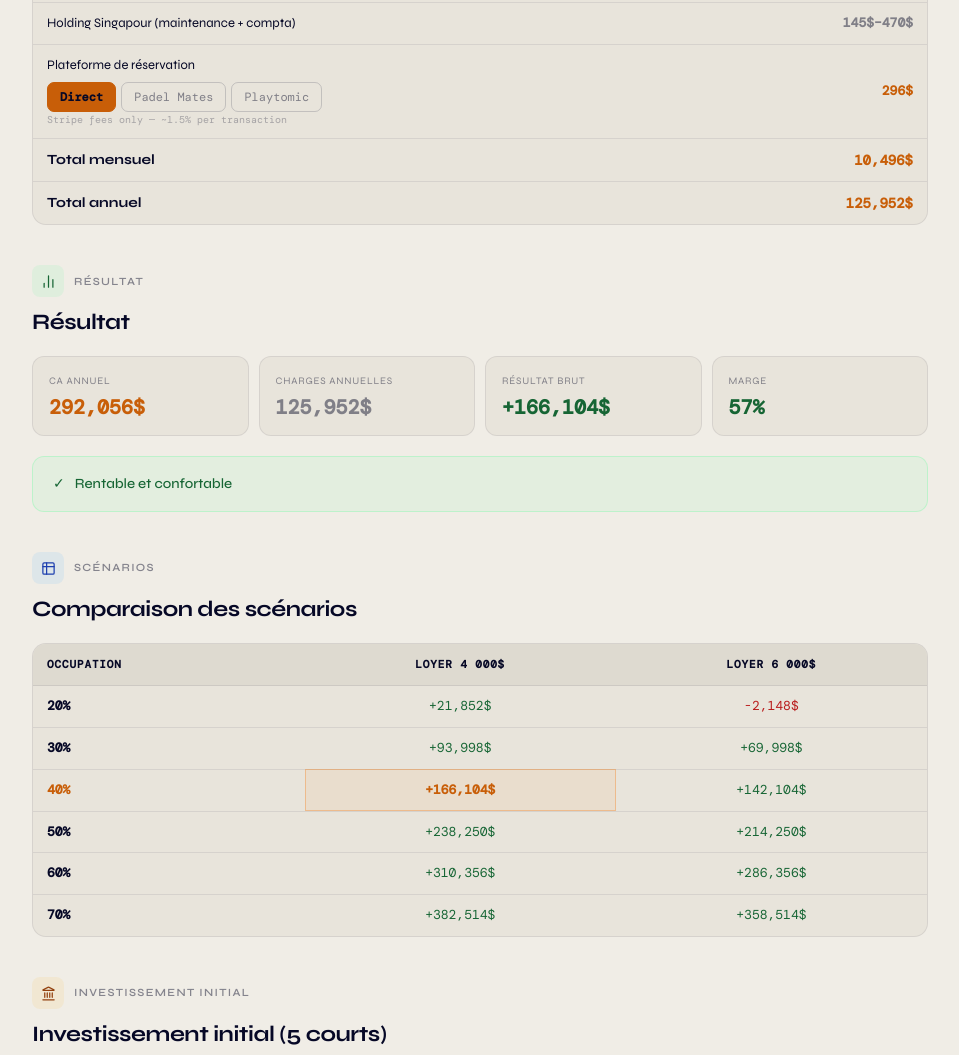
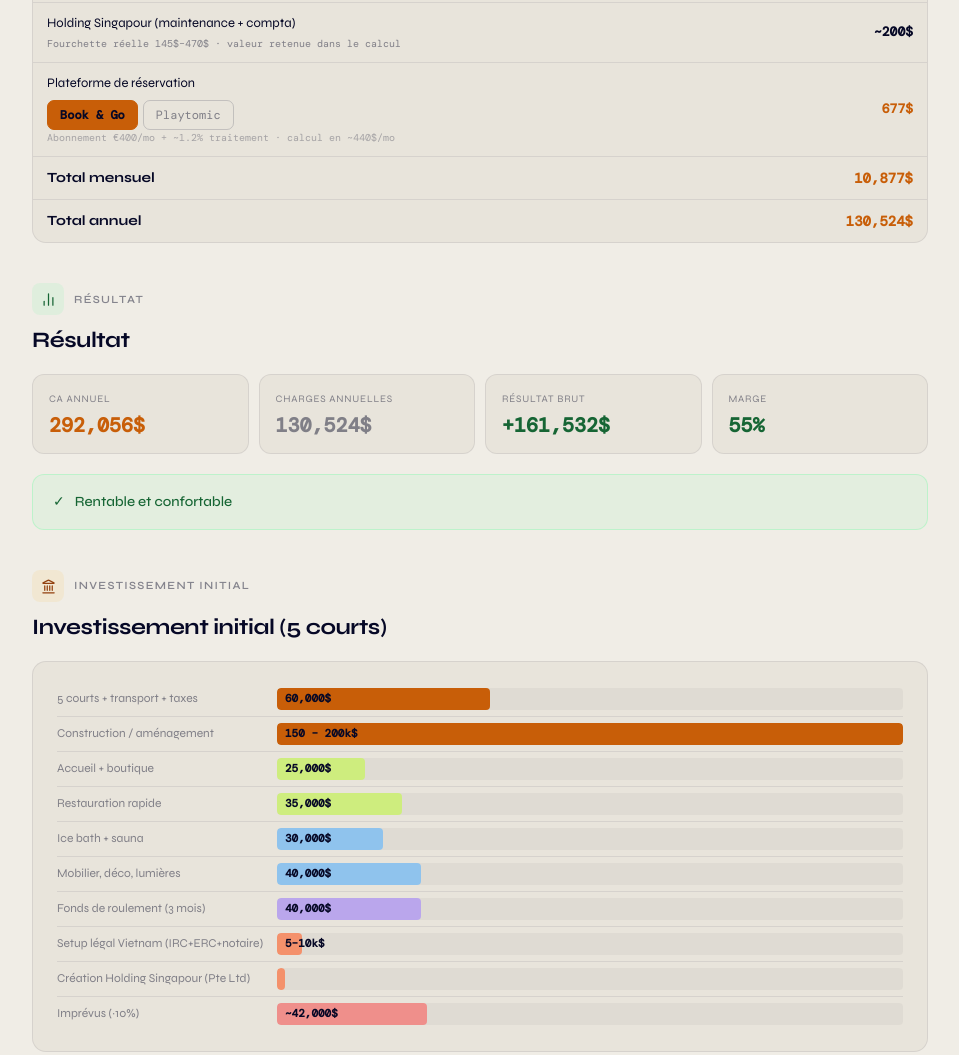
Before and after one commit to Julinhio/chiquita-padel, a website: page financial.html in a window 1280 px wide. Shown: the part 1150-2205 px from the top of the page, without its empty margins (160-1119 px from the left). Drawn offline with nearby package versions, Linux system fonts and the light colour scheme.

Commit message:
Modif on Financial

```diff
--- a/financial.html
+++ b/financial.html
@@ -301,69 +301,6 @@
       color: var(--red);
     }
 
-    /* ── Scenario table ── */
-    .scenario-wrap {
-      background: var(--surface);
-      border: 1px solid var(--border);
-      border-radius: 14px;
-      overflow: auto;
-      margin-bottom: 2rem;
-    }
-
-    .scenario-table {
-      width: 100%;
-      border-collapse: collapse;
-      min-width: 380px;
-    }
-
-    .scenario-table th,
-    .scenario-table td {
-      padding: 10px 14px;
-      text-align: center;
-      font-size: 13px;
-      border-bottom: 1px solid var(--border);
-      font-family: 'DM Mono', monospace;
-    }
-
-    .scenario-table tr:last-child td {
-      border-bottom: none;
-    }
-
-    .scenario-table thead th {
-      font-size: 11px;
-      font-weight: 700;
-      letter-spacing: 0.08em;
-      text-transform: uppercase;
-      padding: 12px 14px;
-      background: var(--surface2);
-    }
-
-    .scenario-table .col-occ {
-      text-align: left;
-      font-size: 13px;
-      font-weight: 600;
-      color: var(--text);
-    }
-
-    .scenario-table .cell-pos {
-      color: var(--green);
-    }
-
-    .scenario-table .cell-neg {
-      color: var(--red);
-    }
-
-    .scenario-table td.cell-active {
-      background: rgba(242, 125, 22, 0.07);
-      outline: 1px solid rgba(242, 125, 22, 0.35);
-      outline-offset: -1px;
-      color: var(--accent);
-      font-weight: 700;
-    }
-
-    .scenario-table tr.row-active .col-occ {
-      color: var(--accent);
-    }
 
     /* ── Investment bar chart ── */
     .invest-row {
@@ -586,13 +523,14 @@
       </div>
 
       <!-- Rent -->
-      <div class="ctrl-group" style="flex:none;">
+      <div class="ctrl-group">
         <div class="ctrl-label fr">Loyer mensuel</div>
         <div class="ctrl-label en">Monthly rent</div>
-        <div class="toggle-group">
-          <button class="toggle-btn active" id="rent-4000" onclick="onRentChange(4000)">4 000$</button>
-          <button class="toggle-btn" id="rent-6000" onclick="onRentChange(6000)">6 000$</button>
+        <div class="slider-row">
+          <input type="range" id="rent-slider" min="3500" max="6500" step="100" value="4000" oninput="onRentChange(this.value)">
+          <span class="slider-val" id="rent-val">4,000$</span>
         </div>
+        <div class="ctrl-hint">3 500$ → 6 500$, step 100$</div>
       </div>
 
       <!-- Staff -->
@@ -604,8 +542,8 @@
             oninput="onStaffChange(this.value)">
           <span class="slider-val" id="staff-val">3 200$</span>
         </div>
-        <div class="ctrl-hint fr">Pascal: 2–3 pers. · Julien: 5–7 pers.</div>
-        <div class="ctrl-hint en">Pascal: 2–3 people · Julien: 5–7 people</div>
+        <div class="ctrl-hint fr">Scénario lean → équipe complète</div>
+        <div class="ctrl-hint en">Lean staffing → full team</div>
       </div>
 
 
@@ -729,21 +667,22 @@
             <td class="amt">300$</td>
           </tr>
           <tr>
-            <td><span class="fr">Holding Singapour (maintenance + compta)</span><span class="en">Singapore Holding
-                (maintenance + accounting)</span></td>
-            <td class="amt muted">145$–470$</td>
+            <td>
+              <span class="fr">Holding Singapour (maintenance + compta)</span><span class="en">Singapore Holding (maintenance + accounting)</span>
+              <div class="lbl-sub fr">Fourchette réelle 145$–470$ · valeur retenue dans le calcul</div>
+              <div class="lbl-sub en">Actual range $145–$470 · value used in calculation</div>
+            </td>
+            <td class="amt">~200$</td>
           </tr>
           <tr>
             <td>
               <div class="lbl-main fr">Plateforme de réservation</div>
               <div class="lbl-main en">Booking platform</div>
               <div style="display:flex; gap:5px; margin-top:6px; flex-wrap:wrap;">
-                <button class="toggle-btn active" id="book-direct" onclick="onBookingChange('direct')">Direct</button>
-                <button class="toggle-btn" id="book-padelmates" onclick="onBookingChange('padelmates')">Padel
-                  Mates</button>
+                <button class="toggle-btn active" id="book-bookandgo" onclick="onBookingChange('bookandgo')">Book &amp; Go</button>
                 <button class="toggle-btn" id="book-playtomic" onclick="onBookingChange('playtomic')">Playtomic</button>
               </div>
-              <div class="ctrl-hint" id="booking-hint">Stripe fees only — ~1.5% per transaction</div>
+              <div class="ctrl-hint" id="booking-hint"><span class="fr">Abonnement €400/mo + ~1.2% traitement · calcul en ~440$/mo</span><span class="en">€400/mo subscription + ~1.2% processing · calculated as ~$440/mo</span></div>
             </td>
             <td class="amt dynamic" id="cost-booking">—</td>
           </tr>
@@ -803,42 +742,6 @@
       </span>
     </div>
 
-    <!-- ══ SECTION 4 — SCENARIO COMPARISON ══ -->
-    <div class="section-header section-sep">
-      <div class="section-icon" style="background:rgba(90,180,255,0.12);color:var(--blue);">
-        <i data-lucide="table-2"></i>
-      </div>
-      <div>
-        <div class="section-title fr">Scénarios</div>
-        <div class="section-title en">Scenarios</div>
-      </div>
-    </div>
-    <h2 class="section-h2 fr">Comparaison des scénarios</h2>
-    <h2 class="section-h2 en">Scenario Comparison</h2>
-
-    <div class="scenario-wrap">
-      <table class="scenario-table">
-        <thead>
-          <tr>
-            <th style="text-align:left;">
-              <span class="fr">Occupation</span>
-              <span class="en">Occupancy</span>
-            </th>
-            <th>
-              <span class="fr">Loyer 4 000$</span>
-              <span class="en">Rent $4,000</span>
-            </th>
-            <th>
-              <span class="fr">Loyer 6 000$</span>
-              <span class="en">Rent $6,000</span>
-            </th>
-          </tr>
-        </thead>
-        <tbody id="scenario-tbody">
-          <!-- generated by JS -->
-        </tbody>
-      </table>
-    </div>
 
     <!-- ══ SECTION 5 — INITIAL INVESTMENT ══ -->
     <div class="section-header section-sep">
@@ -1038,8 +941,8 @@
           <span class="en">Target scenario · achievable within 4–6 months</span>
         </div>
         <div style="font-size:13px;color:var(--muted);font-family:'DM Mono',monospace;margin-bottom:0.75rem;">
-          <span class="fr">50% occupation · Loyer 4 000$ · Staff 3 000$ · Padel Mates</span>
-          <span class="en">50% occupancy · Rent $4,000 · Staff $3,000 · Padel Mates</span>
+          <span class="fr">50% occupation · Loyer 4 000$ · Staff 3 000$ · Book &amp; Go</span>
+          <span class="en">50% occupancy · Rent $4,000 · Staff $3,000 · Book &amp; Go</span>
         </div>
         <div style="display:grid;grid-template-columns:repeat(4,1fr);gap:10px;">
           <div>
@@ -1055,7 +958,7 @@
               style="font-size:10px;text-transform:uppercase;letter-spacing:0.08em;color:var(--muted);margin-bottom:4px;">
               <span class="fr">Charges</span><span class="en">Costs</span>
             </div>
-            <div style="font-size:18px;font-weight:700;font-family:'DM Mono',monospace;color:var(--muted);">~142 500$
+            <div style="font-size:18px;font-weight:700;font-family:'DM Mono',monospace;color:var(--muted);">~128 800$
             </div>
           </div>
           <div>
@@ -1063,7 +966,7 @@
               style="font-size:10px;text-transform:uppercase;letter-spacing:0.08em;color:var(--muted);margin-bottom:4px;">
               <span class="fr">Résultat brut</span><span class="en">Gross result</span>
             </div>
-            <div style="font-size:18px;font-weight:700;font-family:'DM Mono',monospace;color:var(--green);">+222 500$
+            <div style="font-size:18px;font-weight:700;font-family:'DM Mono',monospace;color:var(--green);">+236 000$
             </div>
           </div>
           <div>
@@ -1071,7 +974,7 @@
               style="font-size:10px;text-transform:uppercase;letter-spacing:0.08em;color:var(--muted);margin-bottom:4px;">
               <span class="fr">Marge</span><span class="en">Margin</span>
             </div>
-            <div style="font-size:18px;font-weight:700;font-family:'DM Mono',monospace;color:var(--green);">61%</div>
+            <div style="font-size:18px;font-weight:700;font-family:'DM Mono',monospace;color:var(--green);">65%</div>
           </div>
         </div>
       </div>
@@ -1101,22 +1004,23 @@
         </div>
       </div>
 
-      <!-- Padel Mates leverage -->
+      <!-- Booking platform -->
       <div style="display:flex;gap:12px;align-items:flex-start;padding:14px 0;border-bottom:1px solid var(--border);">
         <div style="width:6px;height:6px;border-radius:50%;background:var(--accent);flex-shrink:0;margin-top:8px;">
         </div>
         <div>
           <div style="font-size:14px;font-weight:700;margin-bottom:4px;">
-            <span class="fr">Padel Mates — acquisition clients intégrée</span>
-            <span class="en">Padel Mates — built-in customer acquisition</span>
+            <span class="fr">Book &amp; Go — marque blanche, coûts maîtrisés</span>
+            <span class="en">Book &amp; Go — white-label platform, controlled costs</span>
           </div>
           <div style="font-size:13px;color:var(--muted);line-height:1.65;">
-            <span class="fr">Padel Mates est l'application dominante au Vietnam (Padel Xtra Da Nang l'utilise déjà). La
-              commission de 7% est compensée par un accès immédiat à une base de joueurs existante, sans budget
-              acquisition. Le concurrent direct tourne à +80% grâce à cette plateforme seule.</span>
-            <span class="en">Padel Mates is the dominant app in Vietnam (Padel Xtra Da Nang already uses it). The 7%
-              commission is offset by immediate access to an existing player base with zero acquisition budget. The
-              direct competitor runs at +80% thanks to this platform alone.</span>
+            <span class="fr">Book &amp; Go est une solution SaaS marque blanche : l'expérience de réservation est
+              entièrement aux couleurs de Chiquita Academy. La commission de 1,2% (traitement paiement uniquement)
+              est significativement inférieure aux plateformes tierces à commission variable, ce qui préserve la marge
+              à mesure que le chiffre d'affaires croît.</span>
+            <span class="en">Book &amp; Go is a white-label SaaS solution: the booking experience is fully branded as
+              Chiquita Academy. The 1.2% fee (payment processing only) is significantly lower than variable-commission
+              third-party platforms, preserving margin as revenue scales.</span>
           </div>
         </div>
       </div>
@@ -1131,10 +1035,10 @@
             <span class="en">Return on investment in ~2 years</span>
           </div>
           <div style="font-size:13px;color:var(--muted);line-height:1.65;">
-            <span class="fr">Sur la base du scénario cible (50% · 222 500$/an de résultat), l'investissement initial de
+            <span class="fr">Sur la base du scénario cible (50% · 236 000$/an de résultat), l'investissement initial de
               ~455 000$ est remboursé en <strong style="color:var(--accent);">environ 2 ans</strong>. Dès la 3e année,
               le projet génère un cash-flow libre significatif.</span>
-            <span class="en">Based on the target scenario (50% · $222,500/yr result), the ~$455,000 initial investment
+            <span class="en">Based on the target scenario (50% · $236,000/yr result), the ~$455,000 initial investment
               is recouped in <strong style="color:var(--accent);">approximately 2 years</strong>. From year 3 onward,
               the project generates significant free cash flow.</span>
           </div>
@@ -1236,7 +1140,7 @@
     })();
 
     // ── State ────────────────────────────────────────────────
-    var state = { occ: 40, rent: 4000, staff: 3200, booking: 'direct' };
+    var state = { occ: 40, rent: 4000, staff: 3200, booking: 'bookandgo' };
 
     // ── Calculation logic (exact spec) ───────────────────────
     var TOTAL_SLOTS = 5 * 9 * 365; // 16,425
@@ -1245,13 +1149,12 @@
     var INVEST_TOTAL = 455000;
 
     var BOOKING = {
-      direct: { commRate: 0.015, monthly: 0 },
-      padelmates: { commRate: 0.07, monthly: 150 },
-      playtomic: { commRate: 0.12, monthly: 200 }
+      bookandgo: { commRate: 0.012, monthly: 440 },
+      playtomic: { commRate: 0.04, monthly: 275 }
     };
 
     function calc(occPct, rent, staff, booking) {
-      booking = booking || 'direct';
+      booking = booking || 'bookandgo';
       var usedSlots = Math.round(TOTAL_SLOTS * occPct / 100);
       var revCourts = usedSlots * PRICE_SLOT;
       var revFood = Math.round(usedSlots * 4 * 0.4 * 3);
@@ -1335,46 +1238,15 @@
       }
 
       // ROI
-      var roiFr = document.getElementById('roi-val-fr');
-      var roiEn = document.getElementById('roi-val-en');
+      var rp = document.getElementById('roi-text');
       if (d.roi !== null) {
-        roiFr.textContent = '~' + d.roi + ' an' + (d.roi > 1 ? 's' : '');
-        roiEn.textContent = '~' + d.roi + ' year' + (d.roi > 1 ? 's' : '');
+        rp.querySelector('.fr').innerHTML = 'Au taux d\'occupation actuel, le retour sur investissement est estimé à <strong style="color:var(--accent);" id="roi-val-fr">~' + d.roi + ' an' + (d.roi > 1 ? 's' : '') + '</strong>.';
+        rp.querySelector('.en').innerHTML = 'At the current occupancy rate, the estimated return on investment is <strong style="color:var(--accent);" id="roi-val-en">~' + d.roi + ' year' + (d.roi > 1 ? 's' : '') + '</strong>.';
       } else {
-        roiFr.textContent = '—';
-        roiEn.textContent = '—';
-        var rp = document.getElementById('roi-text');
         rp.querySelector('.fr').innerHTML = 'Le projet n\'est pas rentable à ce taux d\'occupation.';
         rp.querySelector('.en').innerHTML = 'The project is not profitable at this occupancy rate.';
       }
 
-      // Scenario table
-      renderScenarioTable();
-    }
-
-    // ── Scenario table ───────────────────────────────────────
-    var SCEN_OCCS = [20, 30, 40, 50, 60, 70];
-    var SCEN_RENTS = [4000, 6000];
-
-    function renderScenarioTable() {
-      var tbody = document.getElementById('scenario-tbody');
-      var rows = '';
-      SCEN_OCCS.forEach(function (occ) {
-        var isRowActive = (occ === state.occ);
-        rows += '<tr' + (isRowActive ? ' class="row-active"' : '') + '>';
-        rows += '<td class="col-occ">' + occ + '%</td>';
-        SCEN_RENTS.forEach(function (rent) {
-          var d = calc(occ, rent, state.staff, state.booking);
-          var isCell = isRowActive && (rent === state.rent);
-          var color = d.result >= 0 ? 'cell-pos' : 'cell-neg';
-          var active = isCell ? ' cell-active' : '';
-          rows += '<td class="' + color + active + '">';
-          rows += (d.result >= 0 ? '+' : '') + $$(d.result);
-          rows += '</td>';
-        });
-        rows += '</tr>';
-      });
-      tbody.innerHTML = rows;
     }
 
     // ── Control handlers ─────────────────────────────────────
@@ -1385,10 +1257,8 @@
     }
 
     function onRentChange(val) {
-      state.rent = val;
-      [4000, 6000].forEach(function (r) {
-        document.getElementById('rent-' + r).classList.toggle('active', r === val);
-      });
+      state.rent = parseInt(val, 10);
+      document.getElementById('rent-val').textContent = fmt(state.rent) + '$';
       update();
     }
 
@@ -1399,17 +1269,16 @@
     }
 
     var BOOKING_HINTS = {
-      direct: 'Stripe fees only — ~1.5% per transaction',
-      padelmates: '~7% commission + $150/mo subscription',
-      playtomic: '~12% commission + $200/mo subscription'
+      bookandgo: '<span class="fr">Abonnement €400/mo + ~1.2% traitement · calcul en ~440$/mo</span><span class="en">€400/mo subscription + ~1.2% processing · calculated as ~$440/mo</span>',
+      playtomic: '<span class="fr">Abonnement €250/mo + 4% commission · calcul en ~275$/mo</span><span class="en">€250/mo subscription + 4% commission · calculated as ~$275/mo</span>'
     };
 
     function onBookingChange(val) {
       state.booking = val;
-      ['direct', 'padelmates', 'playtomic'].forEach(function (k) {
+      ['bookandgo', 'playtomic'].forEach(function (k) {
         document.getElementById('book-' + k).classList.toggle('active', k === val);
       });
-      document.getElementById('booking-hint').textContent = BOOKING_HINTS[val];
+      document.getElementById('booking-hint').innerHTML = BOOKING_HINTS[val];
       update();
     }
 
```
